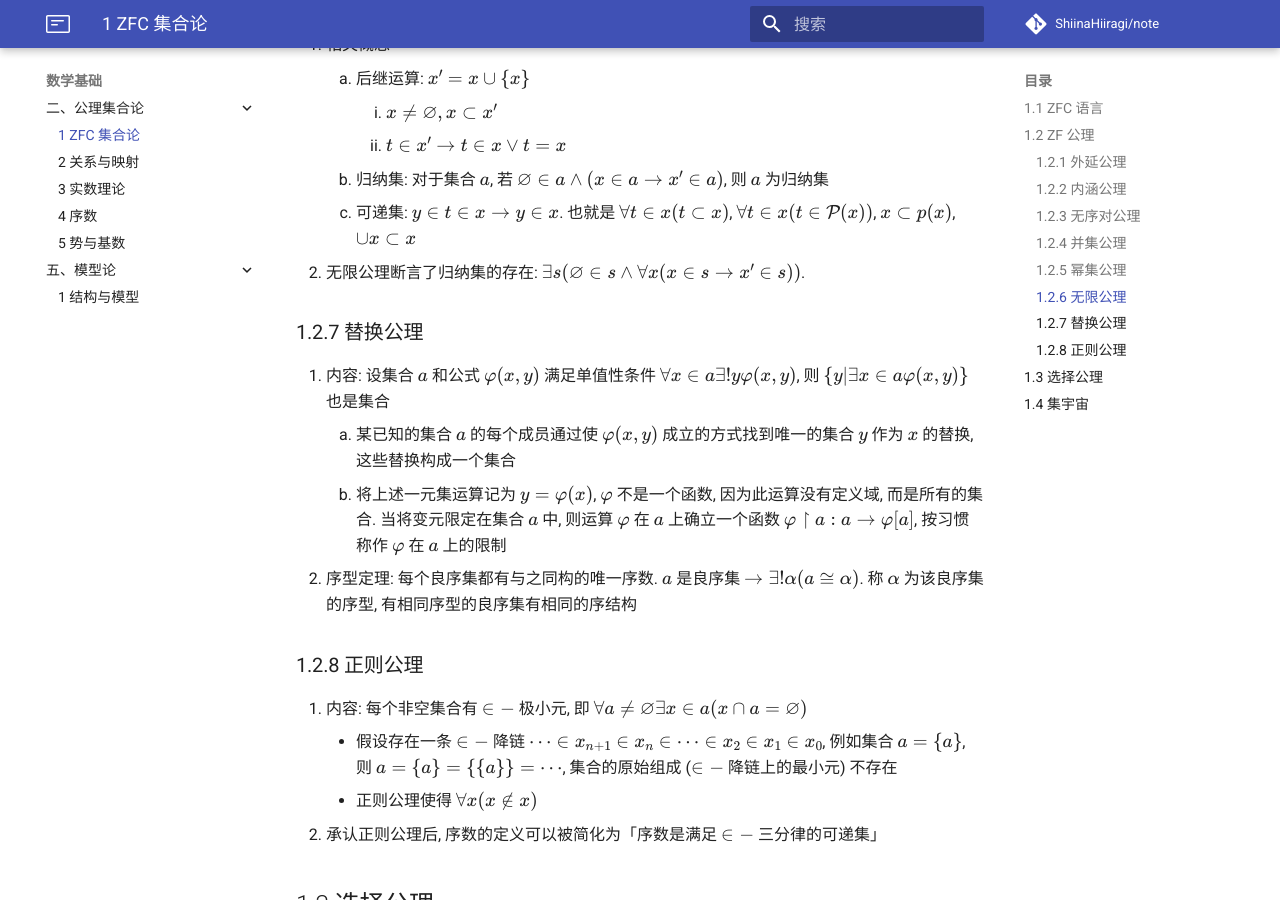
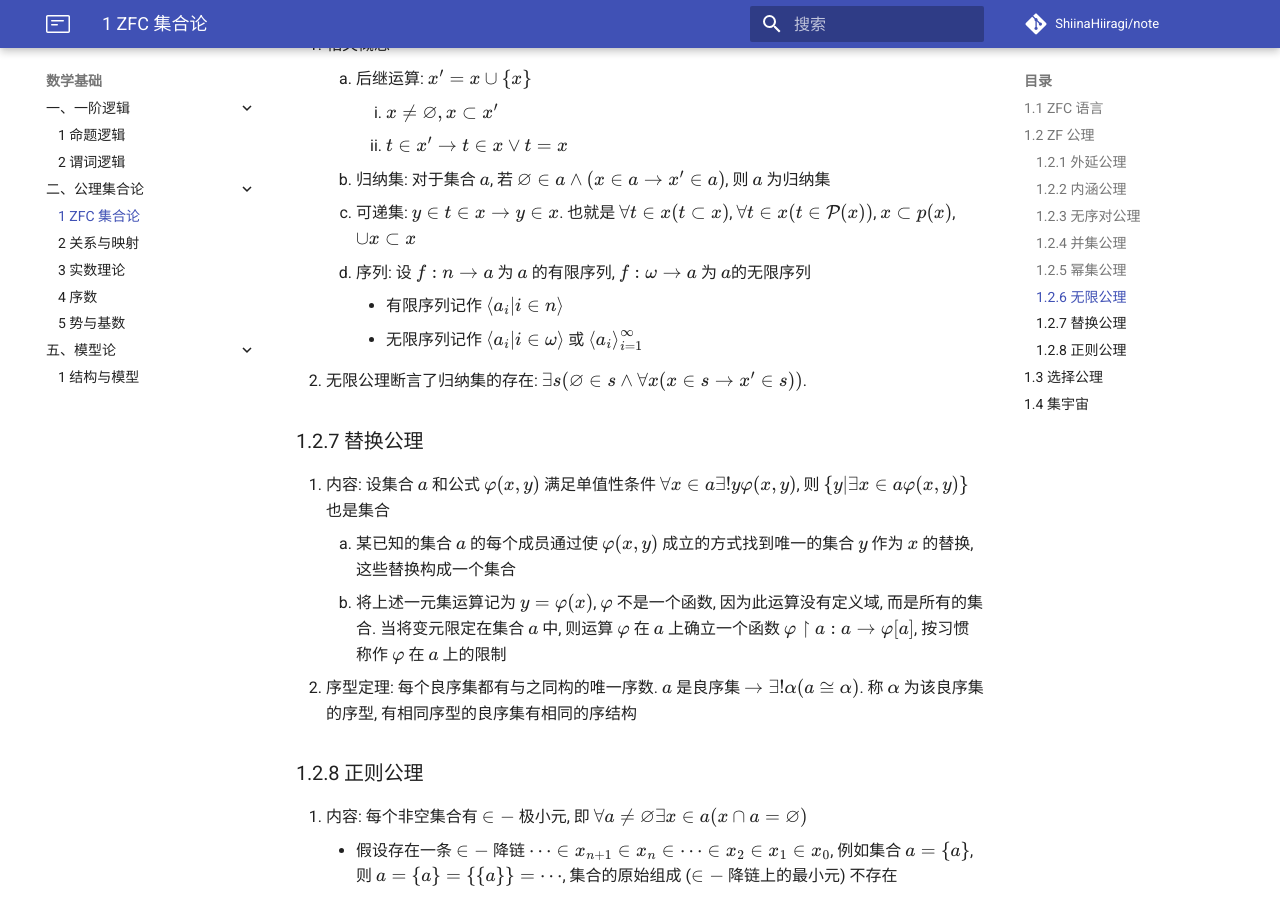
Before and after one commit to ShiinaHiiragi/note, an MkDocs documentation site: the page built from docs/foundation/set/zfc.md, in a window 1280 px wide and 900 px high, scrolled down 2185 px. Built offline with MkDocs 1.6.1 and Material for MkDocs 9.7.7, drawn with Linux system fonts in a browser that asks for light colours; comment, search, counter and statistics services are not loaded.

Commit message:
switch to logic

```diff
--- a/docs/foundation/logic/predicate.md
+++ b/docs/foundation/logic/predicate.md
@@ -1 +1 @@
-# 2 谓词演算
+# 2 谓词逻辑
--- a/docs/foundation/set/zfc.md
+++ b/docs/foundation/set/zfc.md
@@ -61,6 +61,9 @@
         2. $t\in x' \to t\in x\vee t=x$
     2. 归纳集: 对于集合 $a$, 若 $\varnothing \in a \wedge (x\in a \to x'\in a)$, 则 $a$ 为归纳集
     3. 可递集: $y\in t\in x \to y\in x$. 也就是 $\forall t \in x(t\subset x)$, $\forall t\in x(t\in \mathcal{P}(x))$, $x\subset \mathcal{p}(x)$, $\cup x\subset x$
+    4. 序列: 设 $f:n\to a$ 为 $a$ 的有限序列, $f:\omega \to a$ 为 $a$的无限序列
+        - 有限序列记作 $\left< a_i|i\in n\right>$
+        - 无限序列记作 $\left< a_i|i\in \omega \right>$ 或 $\left< a_i\right>^{\infty}_{i=1}$
 2. 无限公理断言了归纳集的存在: $\exists s(\varnothing \in s \wedge \forall x(x\in s \to x'\in s))$.
 
 ### 1.2.7 替换公理
--- a/mkdocs.yml
+++ b/mkdocs.yml
@@ -42,9 +42,9 @@ nav:
       - 介绍: index.md
       - 许可证: license.md
   - 数学基础:
-      # - 一、一阶逻辑:
-      #     - 1 命题演算: foundation/logic/proposition.md
-      #     - 2 谓词演算: foundation/logic/predicate.md
+      - 一、一阶逻辑:
+          - 1 命题逻辑: foundation/logic/proposition.md
+          - 2 谓词逻辑: foundation/logic/predicate.md
       - 二、公理集合论:
           - 1 ZFC 集合论: foundation/set/zfc.md
           - 2 关系与映射: foundation/set/relation.md
```
Also changed, not shown: docs/foundation/logic/proposition.md (+7 -1 lines), docs/foundation/set/ordinal.md (+0 -4 lines), docs/index.md (+2 -2 lines).
